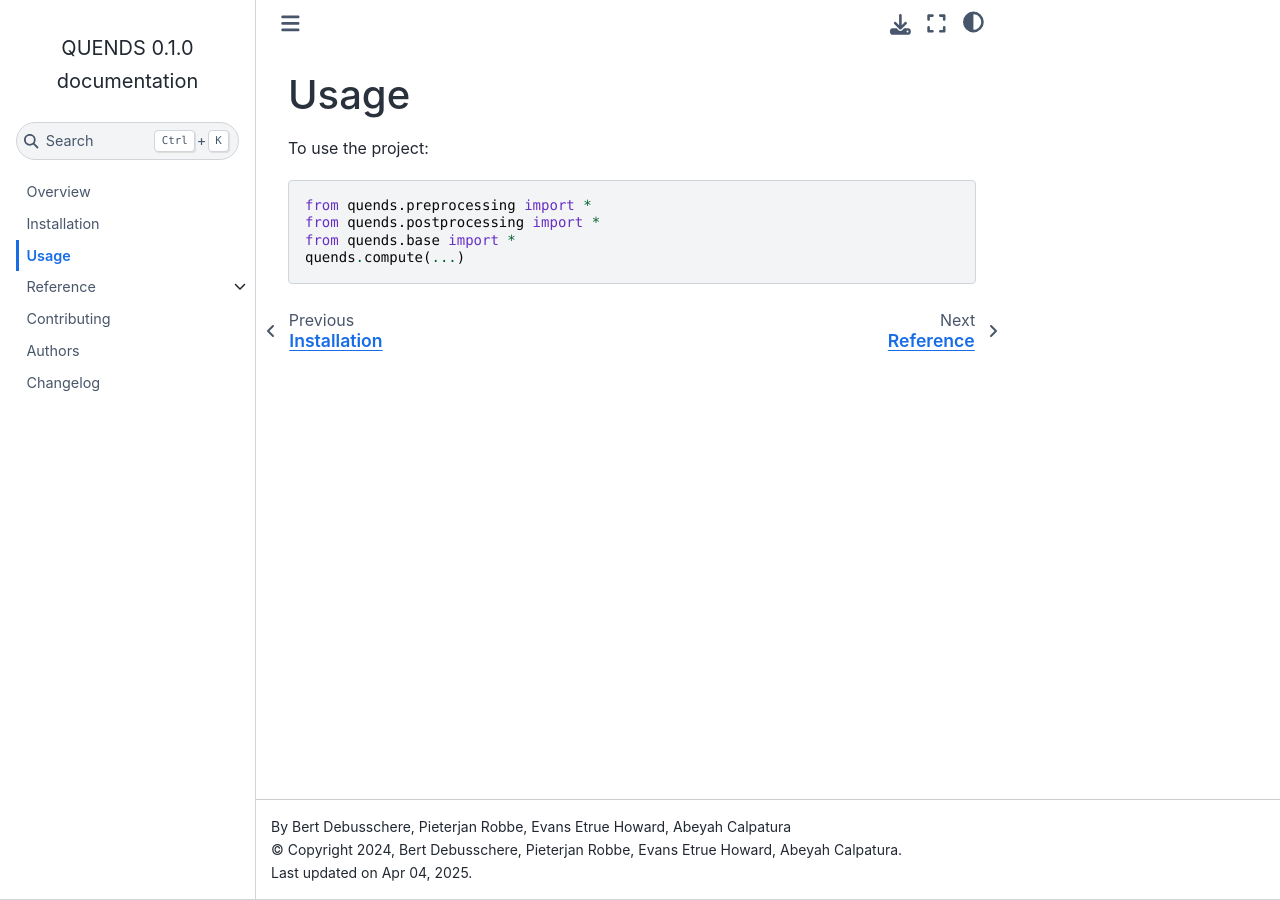
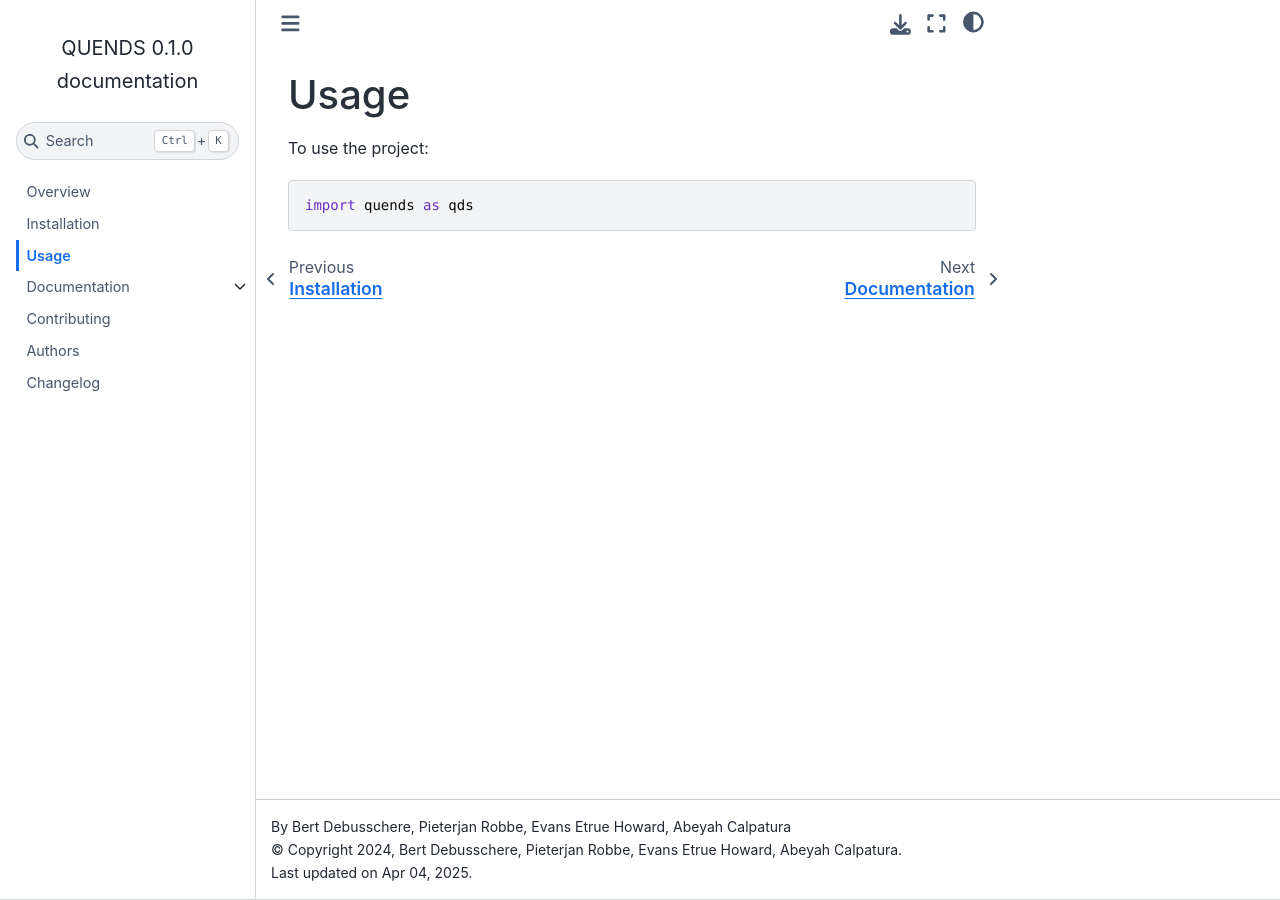
Before and after one commit to sandialabs/quends, a Sphinx documentation site: the page built from docs/usage.rst, in a window 1280 px wide. Built offline with Sphinx 7.4.7 and the Sphinx Book theme 1.1.4, drawn with Linux system fonts in a browser that asks for light colours.

Commit message:
update documentation

```diff
--- a/docs/changelog.rst
+++ b/docs/changelog.rst
@@ -2,7 +2,7 @@
 Changelog
 =========
 
-0.0.0 (2024-09-17)
+0.1.0 (2025-02-28)
 ------------------
 
 * First release on PyPI.
--- a/docs/reference/index.rst
+++ b/docs/documentation/index.rst
@@ -1,5 +1,5 @@
-Reference
-=========
+Documentation
+===============
 
 .. toctree::
     :glob:
--- a/docs/index.rst
+++ b/docs/index.rst
@@ -8,7 +8,7 @@
    readme
    installation
    usage
-   reference/index
+   documentation/index
    contributing
    authors
    changelog
--- a/docs/reference/quends.rst
+++ /dev/null
@@ -1,35 +0,0 @@
-quends
-======
-
-.. testsetup::
-
-    from quends import *
-
-.. automodule:: quends
-    :members:
-    :undoc-members:
-    :special-members: __init__, __len__
-
-base
-==============
-
-.. automodule:: quends.base
-    :members:
-    :undoc-members:
-    :special-members: __init__
-
-postprocessing
-==============
-
-.. automodule:: quends.postprocessing
-    :members:
-    :undoc-members:
-    :special-members: __init__
-
-preprocessing
-=============
-
-.. automodule:: quends.preprocessing
-    :members:
-    :undoc-members:
-    :special-members: __init__
--- a/docs/usage.rst
+++ b/docs/usage.rst
@@ -6,7 +6,4 @@
 
 .. code-block:: python
 
-    from quends.preprocessing import *
-    from quends.postprocessing import *
-    from quends.base import *
-    quends.compute(...)
+    import quends as qds
```
Also changed, not shown: README.rst (+29 -5 lines), docs/documentation/quends.rst (added, +11 -0 lines), 1 other file.
